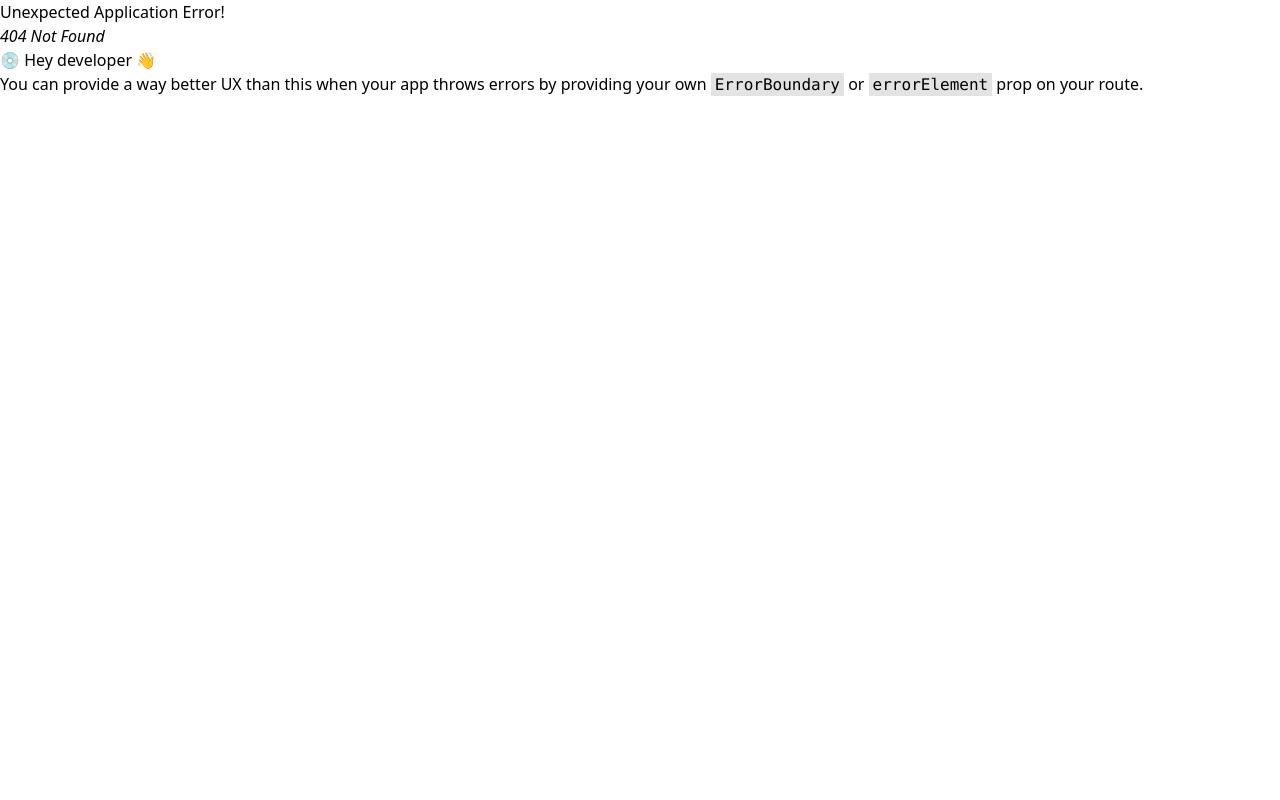
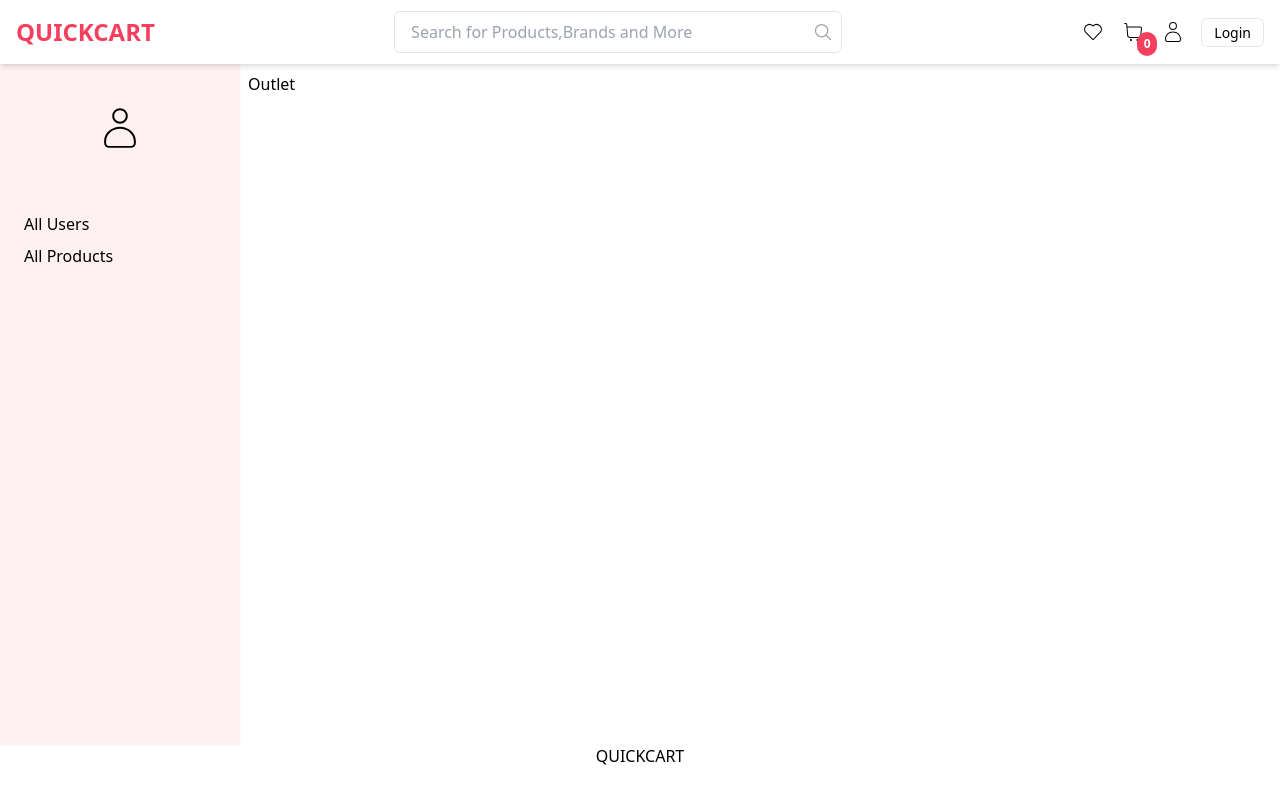
Before and after one commit to vijeshkr/Quickcart-frontend, a React (Vite) app: page /admin in a window 1280 px wide. Before the commit this address had no page. Built offline with nearby package versions, Linux system fonts and the light colour scheme; no server answers.

Commit message:
Login and logout api connected

```diff
--- a/src/App.jsx
+++ b/src/App.jsx
@@ -3,18 +3,22 @@ import Navbar from "./components/Navbar"
 import Footer from "./components/Footer"
 import { ToastContainer } from 'react-toastify';
 import 'react-toastify/dist/ReactToastify.css';
+import { UserProvider } from "./context";
 
 
 function App() {
 
+
   return (
     <>
+        <UserProvider>
         <ToastContainer />
         <Navbar />
         <main>
           <Outlet />
         </main>
         <Footer />
+        </UserProvider>
     </>
   )
 }
--- a/src/components/Navbar.jsx
+++ b/src/components/Navbar.jsx
@@ -1,12 +1,44 @@
-import React from 'react'
+import React, { useContext, useState } from 'react'
 import { IoSearchOutline } from "react-icons/io5";
 import { CiUser } from "react-icons/ci";
 import { CiShoppingCart } from "react-icons/ci";
 import { CiHeart } from "react-icons/ci";
 import { CiSearch } from "react-icons/ci";
-import { Link } from 'react-router-dom';
+import { Link, useNavigate } from 'react-router-dom';
+import UserContext from '../context';
+import makeRequest from '../axios';
+import { toast } from 'react-toastify';
 
 const Navbar = () => {
+
+    // Destructure user details from contextApi
+    const { userDetails, setUserDetails } = useContext(UserContext);
+
+    // Show my profile section
+    const [showMyProfile, setShowMyProfile] = useState(false);
+
+    // Toggle function for show my profile
+    const handleToggle = () => {
+        setShowMyProfile(!showMyProfile);
+    }
+
+    const navigate = useNavigate();
+
+    // Logout function
+    const handleLogout = async () => {
+        try {
+            const res = await makeRequest.post('/logout');
+            setUserDetails(null);
+            console.log(res.data.message);
+            toast.success(res.data.message);
+            navigate("/");
+        } catch (error) {
+            // console.error(error.response?.data?.message || 'Logout failed');
+            // toast.error(error.response?.data?.message || 'Logout failed');
+            console.log(error)
+        }
+    }
+
     return (
         <header className='h-16 shadow-md sticky top-0 bg-white'>
             {/* Container div */}
@@ -32,11 +64,21 @@ const Navbar = () => {
                         <span><CiShoppingCart /></span>
                         <div className='text-xs bg-primaryColor text-white p-1 w-5 flex justify-center items-center rounded-full font-semibold absolute -bottom-3 -right-3'>0</div>
                     </div>
-                    <div className='text-2xl cursor-pointer'>
+                    <div onClick={handleToggle} className='text-2xl cursor-pointer relative'>
+                        <div>
                         <CiUser />
+                        </div>
+                        {showMyProfile && <div className='absolute top-9 -left-8 w-24 text-center p-2 text-sm cursor-pointer bg-white hover:bg-gray-100 shadow-md'>
+                            My profile
+                        </div>}
                     </div>
                     <div>
-                        <Link to={'/login'} className='border px-3 py-1 rounded-md text-sm hover:border-primaryColor hover:text-primaryColor'>Login</Link>
+                        {   userDetails ?
+                        <button onClick={handleLogout} className='border px-3 py-1 rounded-md text-sm hover:border-primaryColor hover:text-primaryColor'>Logout</button>
+                        :
+                         <Link to={'/login'} className='border px-3 py-1 rounded-md text-sm hover:border-primaryColor hover:text-primaryColor'>Login</Link>
+
+                            }
                     </div>
                 </div>
 
--- /dev/null
+++ b/src/context/index.jsx
@@ -0,0 +1,31 @@
+import { createContext, useState, useEffect } from "react";
+import makeRequest from "../axios";
+
+const UserContext = createContext();
+
+export const UserProvider = ({ children }) => {
+  const [userDetails, setUserDetails] = useState(null);
+
+  // Fetch user details from api
+  const fetchUserDetails = async () => {
+    try {
+      const res = await makeRequest.get('/user-details');
+      setUserDetails(res.data.data);
+    } catch (error) {
+      console.error('Failed to fetch user details ', error);
+    }
+  }
+
+  useEffect(() => {
+    // Fetch user details on mount
+    fetchUserDetails();
+  }, []);
+
+  return (
+    <UserContext.Provider value={{ userDetails, setUserDetails, fetchUserDetails }}>
+      {children}
+    </UserContext.Provider>
+  );
+};
+
+export default UserContext;
--- /dev/null
+++ b/src/pages/AdminPanel.jsx
@@ -0,0 +1,31 @@
+import React, { useContext } from 'react'
+import UserContext from '../context';
+import { CiUser } from "react-icons/ci";
+import { Link } from 'react-router-dom';
+
+export const AdminPanel = () => {
+    const { userDetails } = useContext(UserContext);
+  return (
+    <div className='min-h-[calc(100vh-120px)] md:flex hidden'>
+        <aside className='bg-rose-50 m-h-full w-full max-w-60 shadow-sm'>
+            <div className='h-32 flex justify-center items-center flex-col'>
+                <div className='text-5xl cursor-pointer flex justify-center'>
+                    <CiUser/>
+                </div>
+                <p className='capitalize text-lg font-semibold'>{userDetails?.name}</p>
+                <p className='text-sm'>{userDetails?.role}</p>
+            </div>
+            {/* Navigation */}
+            <div>
+                <nav className='grid p-4'>
+                    <Link className='px-2 py-1 hover:bg-slate-100' >All Users</Link>
+                    <Link className='px-2 py-1 hover:bg-slate-100'>All Products</Link>
+                </nav>
+            </div>
+        </aside>
+        <main className='w-full h-full p-2'>
+            Outlet
+        </main>
+    </div>
+  )
+}
--- a/src/pages/Home.jsx
+++ b/src/pages/Home.jsx
@@ -1,8 +1,14 @@
-import React from 'react'
+import React, { useContext } from 'react'
+import UserContext from '../context'
 
 const Home = () => {
+  const { userDetails } = useContext(UserContext);
+
+  console.log(userDetails)
   return (
-    <div>Home</div>
+    <div>Home
+      {userDetails && userDetails.name}
+    </div>
   )
 }
 
--- a/src/pages/Login.jsx
+++ b/src/pages/Login.jsx
@@ -1,12 +1,20 @@
-import React, { useState } from 'react'
+import React, { useContext, useState } from 'react'
 import { FaEye } from "react-icons/fa";
 import { FaEyeSlash } from "react-icons/fa";
-import { Link } from 'react-router-dom';
+import { Link, useNavigate } from 'react-router-dom';
+import makeRequest from '../axios';
+import { toast } from 'react-toastify';
+import UserContext from '../context';
 
 export const Login = () => {
 
+    const { fetchUserDetails } = useContext(UserContext);
+
+
     const [showPassword, setShowPassword] = useState(false);
     const [showEyeIcon, setShowEyeIcon] = useState('hidden');
+
+    const navigate = useNavigate();
 
     // Data from inputbox
     const [data, setData] = useState({
@@ -25,8 +33,27 @@ export const Login = () => {
         })
     }
 
-    const handleSubmit = (e) => {
+    const handleSubmit = async (e) => {
         e.preventDefault();
+        try {
+            const res = await makeRequest.post('/login',data);
+            console.log(res.data.message);
+            toast.success(res.data.message);
+            // Set data in the context
+            await fetchUserDetails();
+
+            if(res.data.data.role == "ADMIN"){
+                navigate('/admin');
+            }else{
+                navigate('/');
+            }
+
+
+        } catch (error) {
+            console.error(error.response.data.message || 'Login failed');
+            toast.error(error.response.data.message || 'Login failed');
+            console.log(error)
+        }
     }
 
     // Eye icon toggle fuction for password visibility
--- a/src/routes/index.jsx
+++ b/src/routes/index.jsx
@@ -4,6 +4,7 @@ import Home from '../pages/Home';
 import { Login } from '../pages/Login';
 import ForgotPassword from '../pages/ForgotPassword';
 import SignUp from '../pages/SignUp';
+import { AdminPanel } from '../pages/AdminPanel';
 
 const router = createBrowserRouter([
     {
@@ -27,6 +28,10 @@ const router = createBrowserRouter([
                 path : 'sign-up',
                 element : <SignUp/>
             },
+            {
+                path : 'admin',
+                element : <AdminPanel/>
+            },
         ]
     }
 ])
```
Lines whose indentation alone changed are shown as unchanged.
